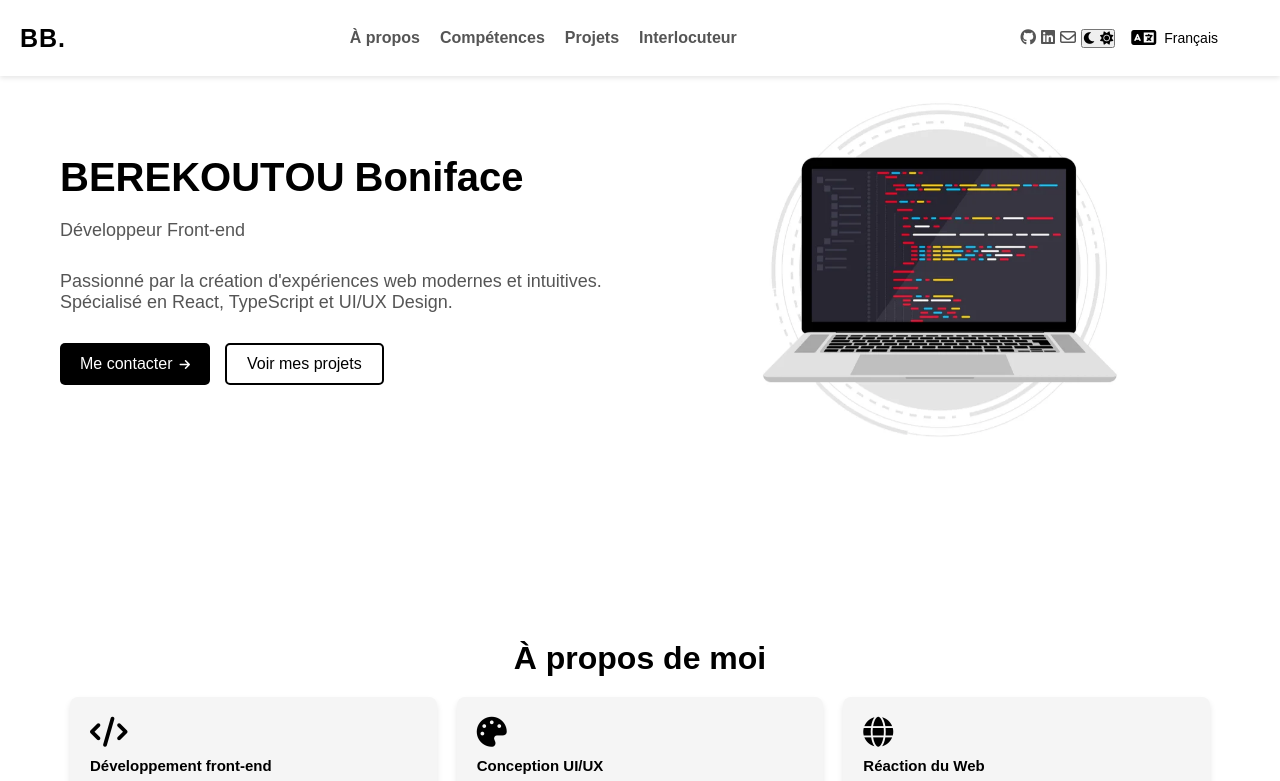
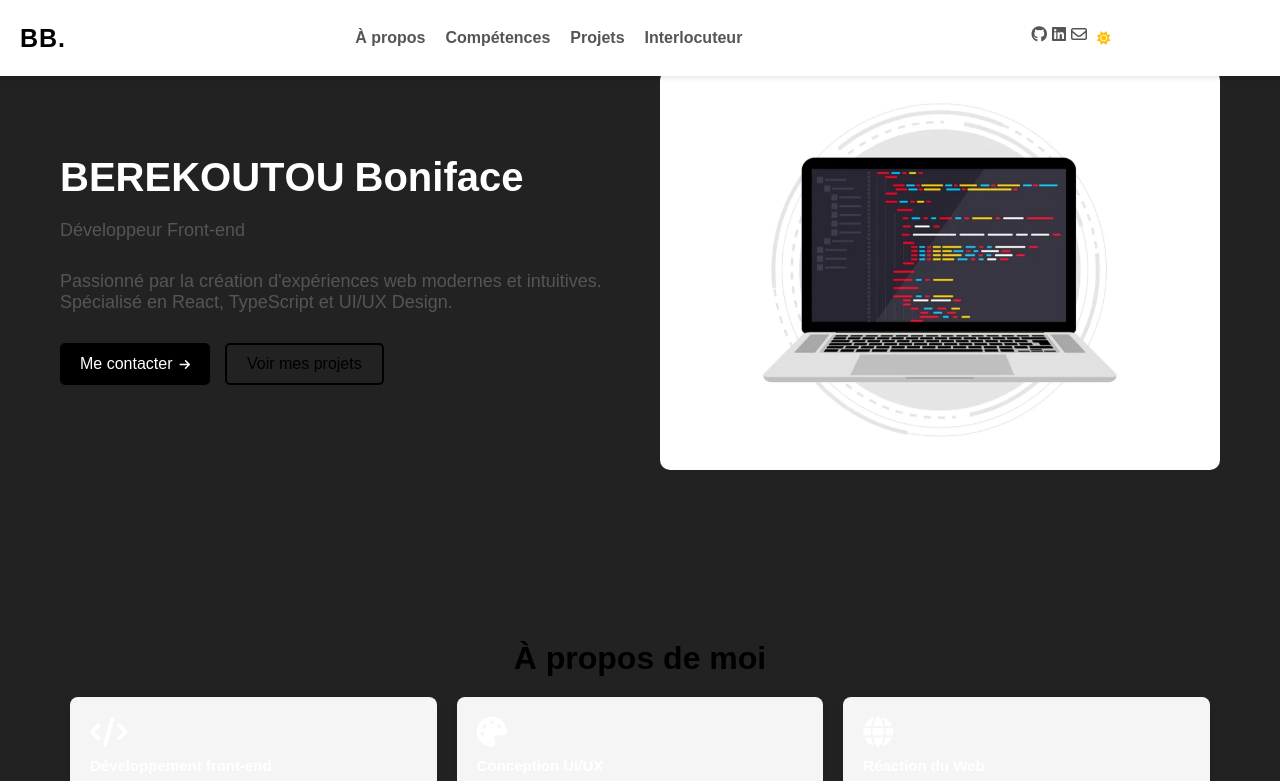
Before and after one commit to BEREKOUTOU/portfolio, a plain HTML site: page index.html in a window 1280 px wide. Both pictures are taken after a click on the button 1098 px from the left and 38 px from the top of the page. Shown: the top 781 px of the page. Drawn offline with Linux system fonts and the light colour scheme; a web font is replaced by a local one.

Commit message:
Add theme toggle functionality with light and dark mode styles

```diff
--- a/css/style.css
+++ b/css/style.css
@@ -173,6 +173,50 @@
         transition: all .3s ease-in-out;
     }
 
+/* ...existing code... */
+
+/* Styles pour le thème clair (par défaut) */
+:root {
+    --background-color: #ffffff;
+    --text-color: #333333;
+    --primary-color: #007bff;
+}
+
+/* Styles pour le thème sombre */
+.dark-theme {
+    --background-color: #222222;
+    --text-color: #ffffff;
+    --primary-color: #4dabf7;
+}
+
+body {
+    background-color: var(--background-color);
+    color: var(--text-color);
+    transition: all 0.3s ease;
+}
+
+/* Style pour le bouton de thème */
+.theme-toggle {
+    border: #000 1px solid;
+    background: none;
+    border: none;
+    cursor: pointer;
+    padding: 5px;
+}
+
+.theme-toggle .fa-sun {
+    display: none;
+    color: #ffc107;
+}
+
+.dark-theme .theme-toggle .fa-sun {
+    display: inline-block;
+}
+
+.dark-theme .theme-toggle .fa-moon {
+    display: none;
+}
+
     /* Language Switcher Styles */
 .language-toggle {
 position: relative;
@@ -204,7 +248,7 @@ display: none;
 position: absolute;
 top: 100%;
 right: 0;
-width: 200px;
+width: 120px;
 background: var(--bg-secondary);
 border: 1px solid var(--border-color);
 border-radius: 8px;
--- a/index.html
+++ b/index.html
@@ -326,5 +326,7 @@
     <script src="js/dropmenu.js"></script>
     <script src="js/scroll.js"></script>
     <script src="js/language.js"></script>
+    <script src="js/theme.js"></script>
+</body>
 </body>
 </html>
--- /dev/null
+++ b/js/theme.js
@@ -0,0 +1,21 @@
+document.addEventListener('DOMContentLoaded', () => {
+    const themeToggle = document.querySelector('.theme-toggle');
+    const body = document.body;
+
+    // Vérifie s'il existe une préférence de thème dans localStorage
+    const currentTheme = localStorage.getItem('theme');
+    if (currentTheme) {
+        body.classList.add(currentTheme);
+    }
+
+    themeToggle.addEventListener('click', () => {
+        // Bascule entre les thèmes
+        if (body.classList.contains('dark-theme')) {
+            body.classList.remove('dark-theme');
+            localStorage.setItem('theme', '');
+        } else {
+            body.classList.add('dark-theme');
+            localStorage.setItem('theme', 'dark-theme');
+        }
+    });
+});
```
Also changed, not shown: img/103729630-Screen_Shot_2016-06-20_at_3.43.48_PM.png (deleted), img/BB~2.JPG (deleted), img/data.png (deleted), img/data12.png (deleted), img/panier-realiste_1284-6011.png (deleted), img/shutterstock_1928496233.png (deleted).
